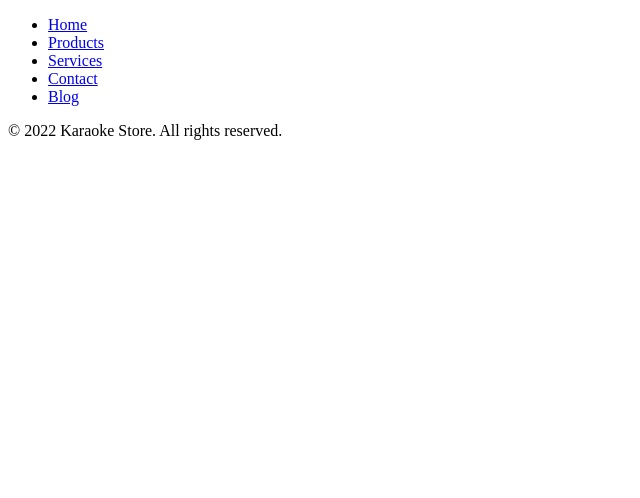
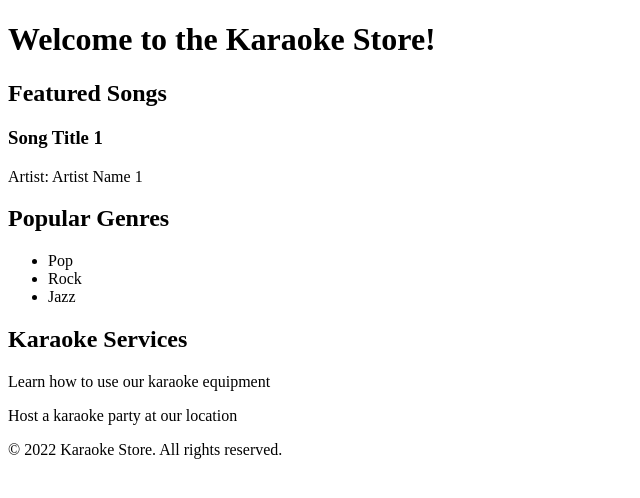
Before and after one commit to EuroComPL/midi.pl, a plain HTML site: page index.html in a window 1280 px wide. Shown: the whole page, without its empty margins (0-640 px from the left). Drawn offline with Linux system fonts and the light colour scheme.

Commit message:
Update index.html

```diff
--- a/index.html
+++ b/index.html
@@ -4,21 +4,39 @@
     <meta charset="UTF-8">
     <meta name="viewport" content="width=device-width, initial-scale=1.0">
     <title>Karaoke Store</title>
+    <link rel="stylesheet" href="styles.css">
 </head>
 <body>
     <header>
-        <nav>
-            <ul>
-                <li><a href="index.html">Home</a></li>
-                <li><a href="products.html">Products</a></li>
-                <li><a href="services.html">Services</a></li>
-                <li><a href="contact.html">Contact</a></li>
-                <li><a href="blog.html">Blog</a></li>
-            </ul>
-        </nav>
+        <h1>Welcome to the Karaoke Store!</h1>
     </header>
 
-    <!-- Insert content here -->
+    <main>
+        <section id="songs">
+            <h2>Featured Songs</h2>
+            <div class="song">
+                <h3>Song Title 1</h3>
+                <p>Artist: Artist Name 1</p>
+            </div>
+            <!-- Add more song divs as needed -->
+        </section>
+
+        <section id="genres">
+            <h2>Popular Genres</h2>
+            <ul>
+                <li>Pop</li>
+                <li>Rock</li>
+                <li>Jazz</li>
+                <!-- Add more genre li elements as needed -->
+            </ul>
+        </section>
+
+        <section id="services">
+            <h2>Karaoke Services</h2>
+            <p>Learn how to use our karaoke equipment</p>
+            <p>Host a karaoke party at our location</p>
+        </section>
+    </main>
 
     <footer>
         <p>&copy; 2022 Karaoke Store. All rights reserved.</p>
```
